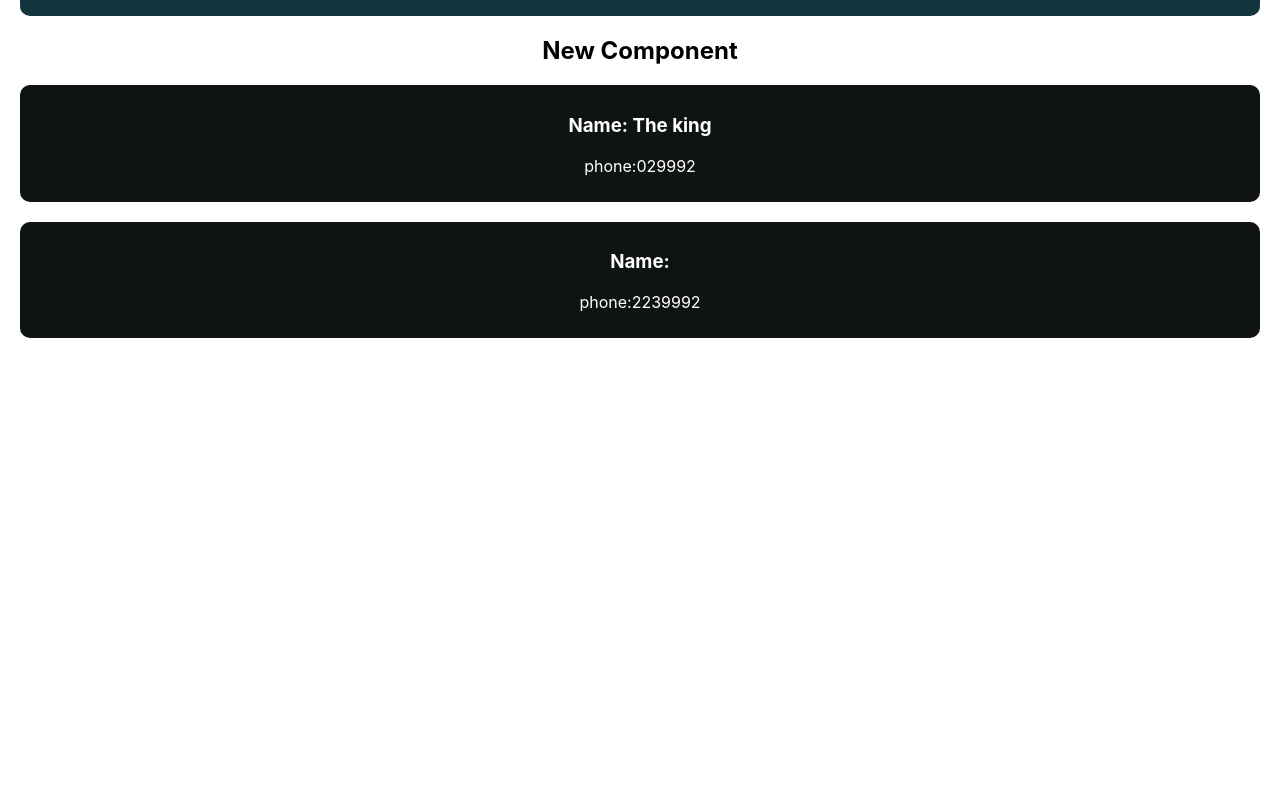
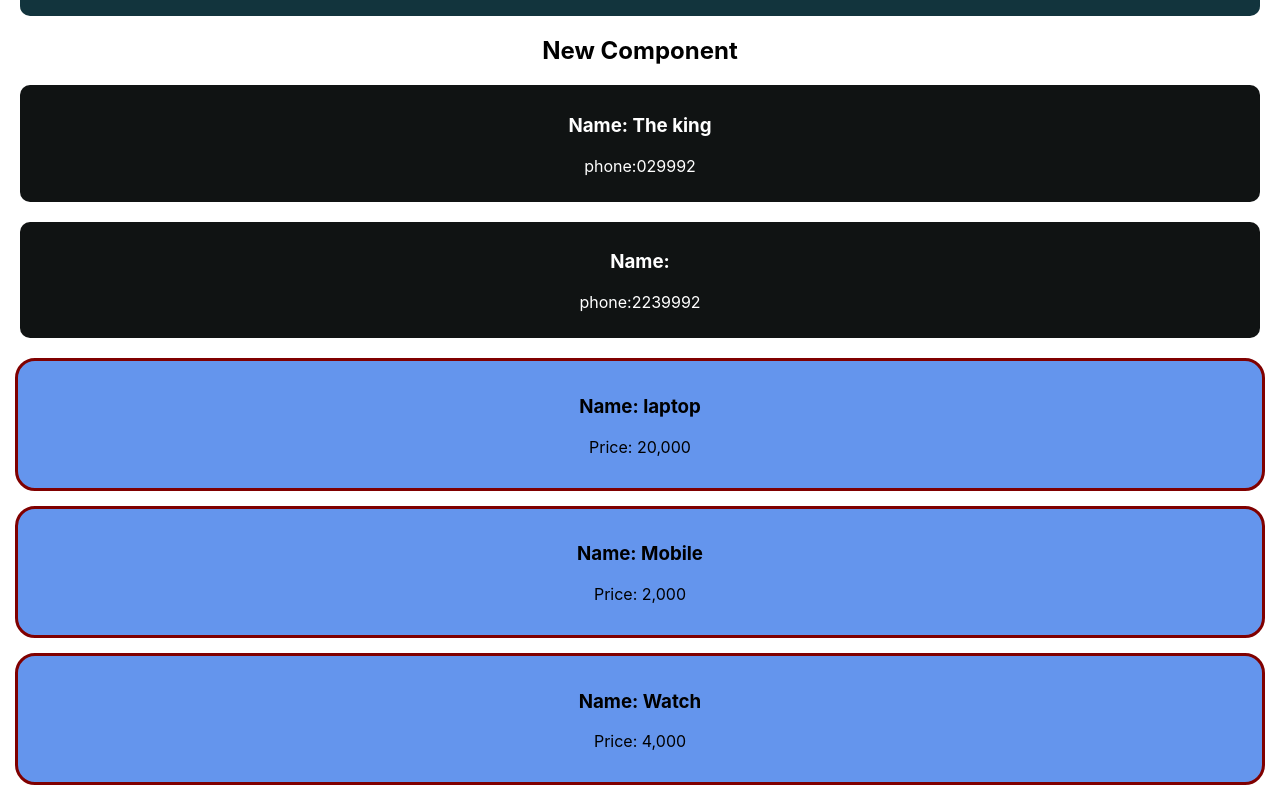
Before and after one commit to mdmasummollaalhaz/Reactjs-core-concepts, a React (Create React App) app: page / in a window 1280 px wide. Shown: the part 499-1299 px from the top of the page. Before the commit the page ends 857 px from the top, so only its background shows below. Built offline with nearby package versions, Linux system fonts and the light colour scheme.

Commit message:
component

```diff
--- a/src/App.css
+++ b/src/App.css
@@ -50,3 +50,10 @@
   margin: 20px;
   border-radius: 10px;
 }
+.product{
+  background-color: cornflowerblue;
+  border: 3px solid maroon;
+  border-radius: 20px;
+  padding: 15px;
+  margin: 15px;
+}
--- a/src/App.js
+++ b/src/App.js
@@ -16,7 +16,8 @@ const singerStyle ={
 }
 
 function App() {
-  const hero =['Rubel', 'BappaRaz', 'Salman Khan', 'The king']
+  const hero =['Rubel', 'BappaRaz', 'Salman Khan', 'The king'];
+
   return (
     <div className="App">
       {
@@ -37,10 +38,18 @@ function App() {
       <h2>New Component</h2>
       <Friend phone="029992" movie="The king"></Friend>
       <Friend phone="2239992"></Friend>
+
+
+      {/* ******** Products ******** */}
+      <Product name="laptop" price="20,000" ></Product>
+      <Product name="Mobile" price="2,000" ></Product>
+      <Product name="Watch" price="4,000" ></Product>
     </div>
   );
 }
 
+
+// =========== Component start from here =====================
 function Person(props){
   // console.log(props);
   return (
@@ -61,4 +70,16 @@ function Friend(props){
   )
 }
 
+
+// Part 2
+function Product(props){
+  return(
+    <div className='product'>
+      <h3>Name: {props.name}</h3>
+      <p>Price: {props.price}</p>
+    </div>
+  )
+}
+
+
 export default App;
```
